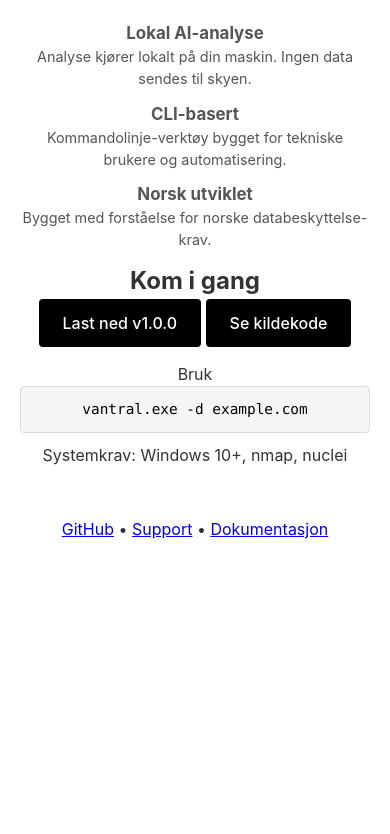
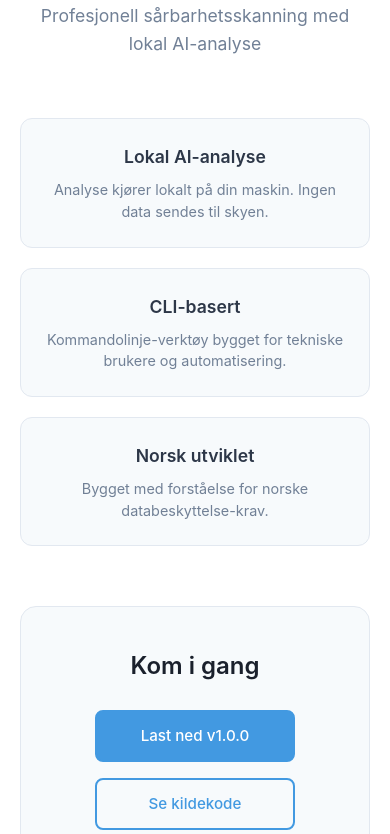
Before and after one commit to evengarli/vantral, a plain HTML site: page index.html in a window 390 px wide. Shown: the part 284-1118 px from the top of the page. Before the commit the page ends 875 px from the top, so only its background shows below. Drawn offline with Linux system fonts and the light colour scheme.

Commit message:
Update style.css

```diff
--- a/style.css
+++ b/style.css
@@ -6,134 +6,205 @@
 
 body {
     font-family: -apple-system, BlinkMacSystemFont, 'Segoe UI', Roboto, sans-serif;
-    line-height: 1.5;
-    color: #333;
-    background: #fff;
+    line-height: 1.6;
+    color: #2d3748;
+    background: #ffffff;
 }
 
 .container {
-    max-width: 600px;
+    max-width: 800px;
     margin: 0 auto;
-    padding: 80px 20px;
-    text-align: center;
+    padding: 60px 20px;
 }
 
 /* Header */
 .header {
-    margin-bottom: 50px;
+    text-align: center;
+    margin-bottom: 60px;
 }
 
 .logo {
-    width: 80px;
-    height: 80px;
-    margin-bottom: 20px;
+    width: 100px;
+    height: 100px;
+    margin-bottom: 24px;
+    border-radius: 16px;
+    box-shadow: 0 4px 12px rgba(0, 0, 0, 0.1);
 }
 
 .header h1 {
-    font-size: 2rem;
+    font-size: 2.5rem;
+    font-weight: 700;
+    color: #1a202c;
+    margin-bottom: 12px;
+    letter-spacing: -0.025em;
+}
+
+.subtitle {
+    font-size: 1.1rem;
+    color: #718096;
+    max-width: 500px;
+    margin: 0 auto;
+}
+
+/* Features */
+.features {
+    display: grid;
+    grid-template-columns: repeat(auto-fit, minmax(240px, 1fr));
+    gap: 32px;
+    margin-bottom: 60px;
+}
+
+.feature {
+    background: #f7fafc;
+    padding: 24px;
+    border-radius: 12px;
+    border: 1px solid #e2e8f0;
+    text-align: center;
+}
+
+.feature h3 {
+    font-size: 1.1rem;
     font-weight: 600;
-    color: #000;
+    color: #2d3748;
     margin-bottom: 8px;
 }
 
-.header p {
-    font-size: 1rem;
-    color: #666;
+.feature p {
+    font-size: 0.9rem;
+    color: #718096;
+    line-height: 1.5;
 }
 
-/* Info */
-.info {
-    margin-bottom: 40px;
-    text-align: left;
-    max-width: 400px;
-    margin-left: auto;
-    margin-right: auto;
+/* Download Section */
+.download-section {
+    text-align: center;
+    margin-bottom: 60px;
+    padding: 40px 0;
+    background: #f7fafc;
+    border-radius: 16px;
+    border: 1px solid #e2e8f0;
 }
 
-.feature {
-    margin-bottom: 12px;
-    font-size: 0.9rem;
-    color: #555;
+.download-section h2 {
+    font-size: 1.5rem;
+    font-weight: 600;
+    color: #1a202c;
+    margin-bottom: 24px;
 }
 
-.feature strong {
-    color: #000;
-}
-
-/* Download */
-.download {
-    margin-bottom: 40px;
+.download-buttons {
+    display: flex;
+    gap: 16px;
+    justify-content: center;
+    flex-wrap: wrap;
 }
 
 .btn {
     display: inline-block;
-    background: #000;
-    color: #fff;
     padding: 12px 24px;
     text-decoration: none;
-    border-radius: 4px;
+    border-radius: 8px;
     font-weight: 500;
-    margin-bottom: 15px;
+    font-size: 0.95rem;
+    transition: all 0.2s ease;
+    border: 2px solid transparent;
 }
 
-.btn:hover {
-    background: #333;
+.btn-primary {
+    background: #4299e1;
+    color: white;
+    border-color: #4299e1;
 }
 
-.btn-link {
-    display: block;
-    color: #666;
-    text-decoration: none;
-    font-size: 0.9rem;
+.btn-primary:hover {
+    background: #3182ce;
+    border-color: #3182ce;
+    transform: translateY(-1px);
 }
 
-.btn-link:hover {
-    color: #000;
-    text-decoration: underline;
+.btn-secondary {
+    background: transparent;
+    color: #4299e1;
+    border-color: #4299e1;
+}
+
+.btn-secondary:hover {
+    background: #4299e1;
+    color: white;
 }
 
 /* Usage */
 .usage {
-    margin-bottom: 50px;
+    text-align: center;
+    margin-bottom: 60px;
+}
+
+.code-example {
+    background: #1a202c;
+    border-radius: 12px;
+    overflow: hidden;
+    max-width: 500px;
+    margin: 0 auto 16px;
+    box-shadow: 0 4px 12px rgba(0, 0, 0, 0.15);
+}
+
+.code-header {
+    background: #2d3748;
+    color: #a0aec0;
+    padding: 12px 20px;
+    font-size: 0.85rem;
+    font-weight: 500;
+    border-bottom: 1px solid #4a5568;
 }
 
 .code {
-    background: #f5f5f5;
-    border: 1px solid #ddd;
-    padding: 12px;
-    border-radius: 4px;
-    font-family: 'Monaco', 'Menlo', 'Ubuntu Mono', monospace;
-    font-size: 0.9rem;
-    color: #000;
+    padding: 20px;
+    font-family: 'SF Mono', 'Monaco', 'Menlo', 'Ubuntu Mono', monospace;
+    font-size: 0.95rem;
+    color: #e2e8f0;
     cursor: pointer;
-    margin-bottom: 10px;
+    transition: background-color 0.2s ease;
 }
 
 .code:hover {
-    background: #eee;
+    background: #2d3748;
 }
 
-.req {
-    font-size: 0.8rem;
-    color: #666;
+.requirements {
+    font-size: 0.9rem;
+    color: #718096;
+    font-style: italic;
 }
 
-/* Links */
-.links {
-    border-top: 1px solid #eee;
-    padding-top: 30px;
-    margin-top: 40px;
+/* Footer */
+.footer {
+    text-align: center;
+    padding-top: 40px;
+    border-top: 1px solid #e2e8f0;
 }
 
-.links a {
-    color: #666;
+.footer-links {
+    display: flex;
+    justify-content: center;
+    align-items: center;
+    gap: 16px;
+    flex-wrap: wrap;
+}
+
+.footer-links a {
+    color: #4299e1;
     text-decoration: none;
     font-size: 0.9rem;
-    margin: 0 15px;
+    font-weight: 500;
 }
 
-.links a:hover {
-    color: #000;
+.footer-links a:hover {
+    color: #3182ce;
+    text-decoration: underline;
+}
+
+.footer-links span {
+    color: #cbd5e0;
 }
 
 /* Download page styles */
@@ -142,87 +213,120 @@ body {
 }
 
 .download-option {
-    margin-bottom: 30px;
-    padding: 20px 0;
-    border-bottom: 1px solid #eee;
-}
-
-.download-option:last-child {
-    border-bottom: none;
+    background: #f7fafc;
+    padding: 32px;
+    border-radius: 12px;
+    border: 1px solid #e2e8f0;
+    margin-bottom: 24px;
+    text-align: center;
 }
 
 .download-option h3 {
-    font-size: 1.2rem;
+    font-size: 1.3rem;
     font-weight: 600;
-    color: #000;
+    color: #1a202c;
     margin-bottom: 8px;
 }
 
 .download-option p {
-    color: #666;
-    margin-bottom: 15px;
+    color: #718096;
+    margin-bottom: 20px;
+}
+
+.btn-link {
+    color: #4299e1;
+    text-decoration: none;
+    font-weight: 500;
+}
+
+.btn-link:hover {
+    color: #3182ce;
+    text-decoration: underline;
 }
 
 .note {
-    font-size: 0.8rem;
-    color: #888;
-    margin-top: 10px;
+    font-size: 0.85rem;
+    color: #a0aec0;
+    margin-top: 12px;
 }
 
 .install {
+    background: #f7fafc;
+    padding: 32px;
+    border-radius: 12px;
+    border: 1px solid #e2e8f0;
     margin-bottom: 50px;
 }
 
 .install h3 {
-    font-size: 1.2rem;
+    font-size: 1.3rem;
     font-weight: 600;
-    color: #000;
-    margin-bottom: 20px;
+    color: #1a202c;
+    margin-bottom: 24px;
+    text-align: center;
 }
 
 .steps {
-    text-align: left;
-    max-width: 400px;
+    max-width: 500px;
     margin: 0 auto;
 }
 
 .step {
-    margin-bottom: 15px;
-    color: #555;
-    font-size: 0.9rem;
+    display: flex;
+    align-items: flex-start;
+    gap: 12px;
+    margin-bottom: 16px;
+    padding: 16px;
+    background: white;
+    border-radius: 8px;
+    border: 1px solid #e2e8f0;
 }
 
 .step strong {
-    color: #000;
+    color: #4299e1;
+    font-weight: 600;
+    min-width: 20px;
 }
 
 .step code {
-    background: #f5f5f5;
+    background: #edf2f7;
     padding: 2px 6px;
-    border-radius: 3px;
-    font-family: 'Monaco', 'Menlo', 'Ubuntu Mono', monospace;
+    border-radius: 4px;
+    font-family: 'SF Mono', 'Monaco', 'Menlo', 'Ubuntu Mono', monospace;
     font-size: 0.85rem;
+    color: #2d3748;
 }
 
 /* Responsive */
 @media (max-width: 600px) {
     .container {
-        padding: 50px 20px;
+        padding: 40px 20px;
     }
 
     .header h1 {
-        font-size: 1.8rem;
+        font-size: 2rem;
     }
 
-    .info {
-        text-align: center;
+    .features {
+        grid-template-columns: 1fr;
+        gap: 20px;
     }
 
-    .links a {
-        margin: 0 10px;
+    .download-buttons {
+        flex-direction: column;
+        align-items: center;
     }
 
-    .steps {
-        text-align: center;
+    .btn {
+        min-width: 200px;
+    }
+
+    .footer-links {
+        gap: 12px;
+    }
+
+    .step {
+        flex-direction: column;
+        gap: 8px;
     }
 }
```
